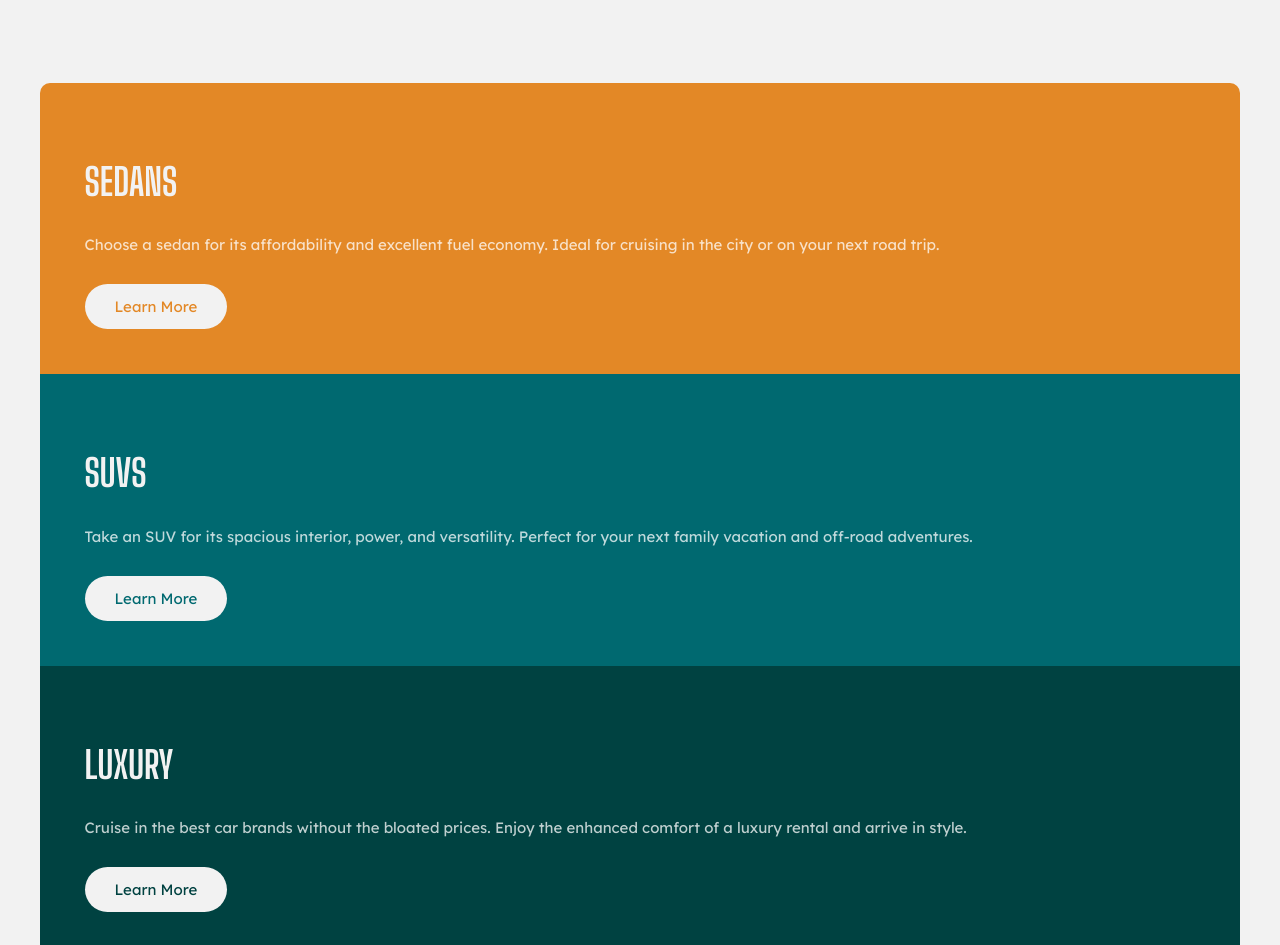
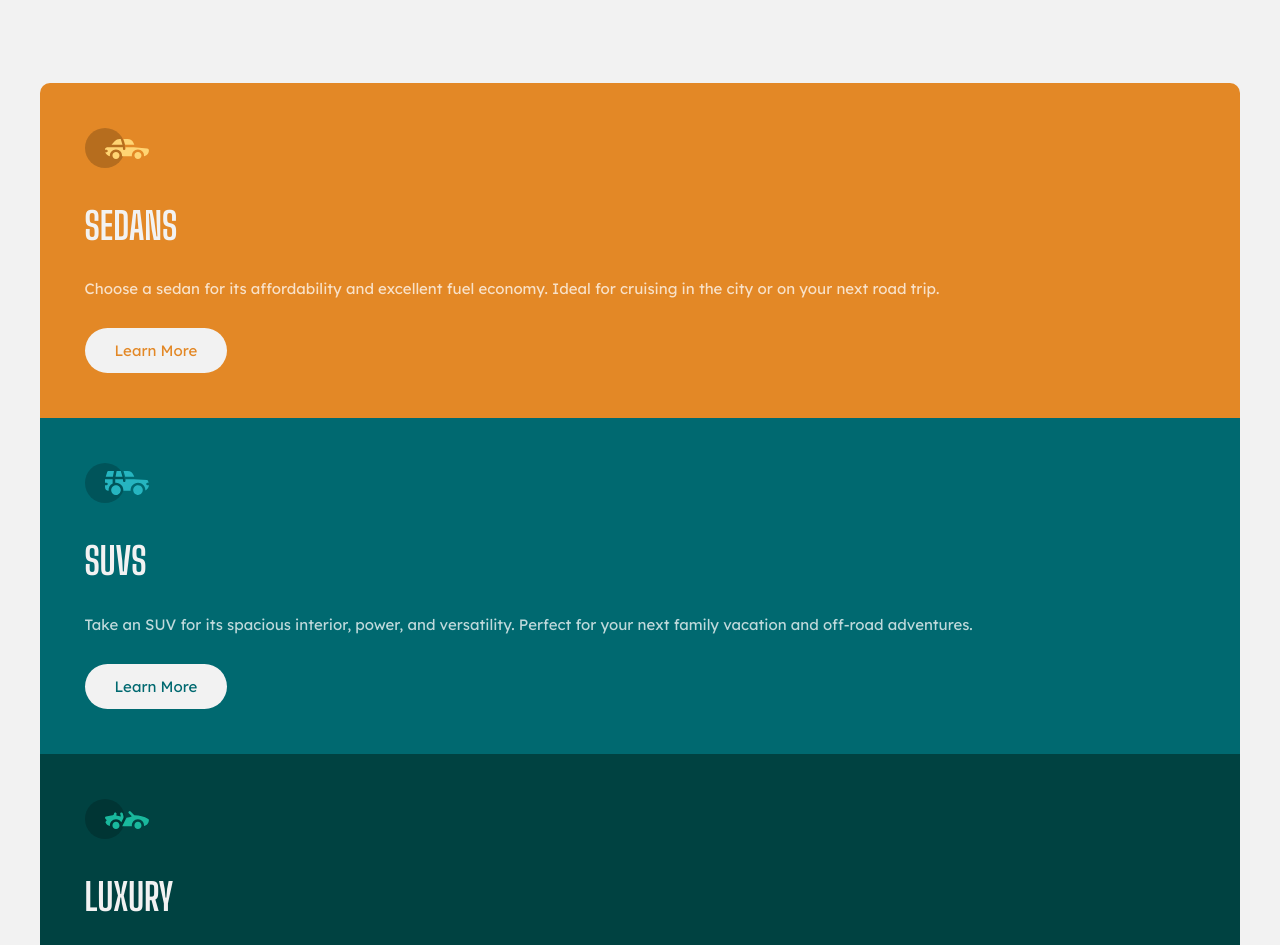
Before and after one commit to azaespa/3-column-preview-card-component-main, a plain HTML site: page index.html in a window 1280 px wide. Shown: the top 945 px of the page. Drawn offline with Linux system fonts and the light colour scheme.

Commit message:
cards icon

```diff
--- a/style.css
+++ b/style.css
@@ -65,6 +65,18 @@ body {
     color: var(--gray-100);
 }
 
+.sedans .card-details::before {
+    content: url(images/icon-sedans.svg);
+}
+
+.suvs .card-details::before {
+    content: url(images/icon-suvs.svg);
+}
+
+.luxury .card-details::before {
+    content: url(images/icon-luxury.svg);
+}
+
 .card-details .card-heading {
     font-family: 'Big Shoulders Display', cursive;
     font-size: 2.5rem;
```
